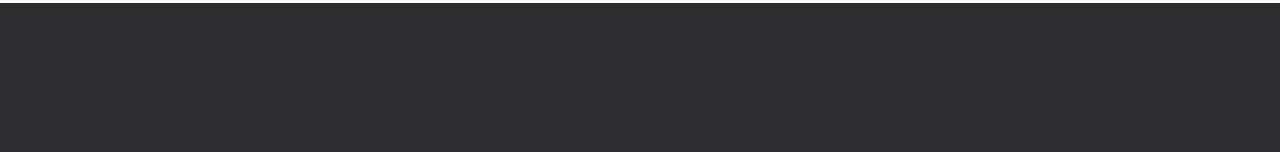
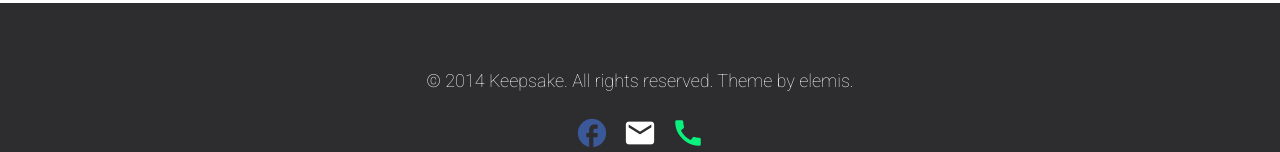
Before and after one commit to levart/keepsake, a plain HTML site: page index.html in a window 1280 px wide. Shown: the part 2648-2800 px from the top of the page. Drawn offline with Linux system fonts and the light colour scheme.

Commit message:
add menu and footer

```diff
--- a/assets/css/styles.css
+++ b/assets/css/styles.css
@@ -98,11 +98,7 @@ button:hover {
   margin: 0 auto;
 }
 
-.container footer {
-  width: 100%;
-  height: 208px;
-  background-color: #2d2d30;
-}
+
 
 .container .container__content {
   width: 100%;
@@ -136,6 +132,27 @@ header .header_content .nav {
   margin-top: 74px;
   float: right;
 }
+
+/* menu */
+.menu {
+  list-style-type: none;
+}
+
+.menu li {
+  display: inline-block;
+  font-family: "Bebas Neue", cursive;
+  font-size: 16px;
+  margin: 0 27px;
+}
+
+.menu li a{
+  color: #4D4D4D;
+}
+
+.menu li a:hover{
+  color: #ef5f60;
+}
+
 
 /* head slogan*/
 .head-slogan {
@@ -282,3 +299,50 @@ header .header_content .nav {
   font-size: 17px;
   margin-bottom: 10px;
 }
+
+
+/* Footer */
+
+.container footer {
+  width: 100%;
+  min-height: auto;
+  background-color: #2d2d30;
+  padding: 67px 0;
+}
+
+.container footer .copyright {
+  font-family: "Roboto", sans-serif;
+  color: white;
+  text-align: center;
+  font-size: 18px;
+}
+
+footer .social {
+  text-align: center;
+  width: 100%;
+  margin-top: 20px;
+}
+
+
+
+footer .social .social-icon {
+  width: 34px;
+  height: 34px;
+  display: inline-block;
+  margin: 5px;
+
+}
+
+footer .social .social-icon .material-icons {
+  font-size: 34px !important;
+}
+
+.social-icon.facebook {
+  color: #3b5998;
+}
+.social-icon.email {
+  color: #ffffff;
+}
+.social-icon.call {
+  color: #0af17e;
+}
--- a/index.html
+++ b/index.html
@@ -24,7 +24,18 @@
           <div class="logo">
             <img src="./assets/images/logo.png" alt="Keepsake" />
           </div>
-          <div class="nav">this is menu</div>
+          <div class="nav">
+            <ul class="menu">
+              <li><a href="/">Home</a></li>
+              <li><a href="/">About us</a></li>
+              <li><a href="/">Our works</a></li>
+              <li><a href="/">Journal</a></li>
+              <li><a href="/">Contact</a></li>
+              <li>
+                <button><span class="material-icons">favorite</span></button>
+              </li>
+            </ul>
+          </div>
         </div>
       </header>
 
@@ -213,7 +224,22 @@
           <div class="clearfix"></div>
         </div>
       </div>
-      <footer></footer>
+      <footer>
+        <div class="copyright">
+          © 2014 Keepsake. All rights reserved. Theme by elemis.
+        </div>
+        <div class="social">
+          <a href="https://facebook.com" class="social-icon facebook">
+            <span class="material-icons">facebook</span>
+          </a>
+          <a href="mailto:jmukhadze@gmail.com" class="social-icon email">
+            <span class="material-icons"> email </span>
+          </a>
+          <a href="tel:995555661277" class="social-icon call">
+            <span class="material-icons"> call </span>
+          </a>
+        </div>
+      </footer>
     </div>
   </body>
 </html>
```
